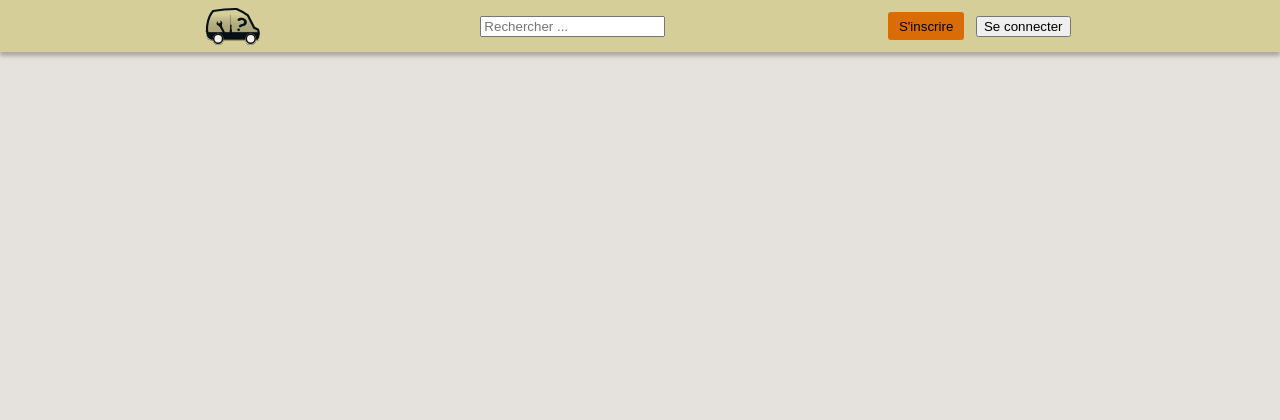
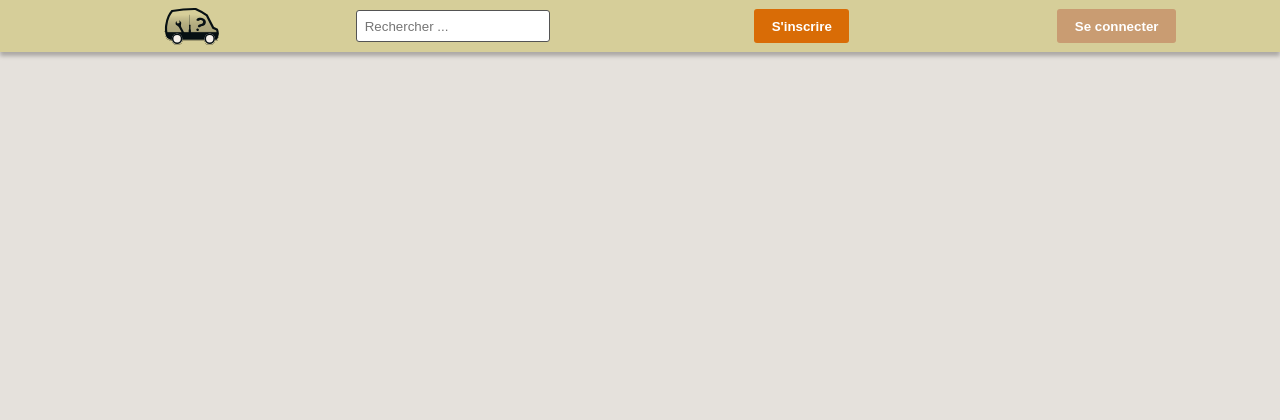
Before and after one commit to axel-paillaud/van-project, a PHP site: page /vancraft/index.php in a window 1280 px wide. Shown: the top 420 px of the page. Run offline with PHP 8.4, Linux system fonts and the light colour scheme.

Commit message:
try to adjust search bar

```diff
--- a/vancraft/style.css
+++ b/vancraft/style.css
@@ -26,15 +26,41 @@ body {
     left: 5%;
 }
 
-.btn-orange-subscribe {
+.btn-orange {
     background-color: #D96C06;
-    padding: 0.5em 0.8em;
+    color: white;
+    padding: 0.7em 1.3em;
     margin: 4px;
     border-radius: 3px;
     border: none;
+    transition: background-color 0.2s;
+}
+
+.btn-orange:hover {
+    background-color: #ae5604;
 }
 
 
 .btn-orange-log-in {
+    background-color: #C99C72;
+    color: white;
+    padding: 0.7em 1.3em;
     margin: 4px;;
+    border-radius: 3px;
+    border: none;
+    transition: background-color 0.2s;
 }
+
+.btn-orange-log-in:hover {
+    background-color: #c08b59;
+}
+
+.search-bar-primary {
+    position: relative;
+    padding: 0.55em;
+    border-radius: 3px;
+    border: 1px;
+    border-color: #545454;
+    border-style: solid;
+    border-width: 1px;
+}
--- a/vancraft/templates/header/header.php
+++ b/vancraft/templates/header/header.php
@@ -1,8 +1,8 @@
 <div class="header-container-offline">
     <a class="logo-xs" href="index.php"><img src="images/logo/logo_xs.svg" alt="logo xs" /></a>
     <input type="text" class="search-bar-primary" name="search-bar" placeholder="Rechercher ...">
-    <div class="header-container-button">
-        <button type="button" class="btn-orange-subscribe" name="sign-in" >S'inscrire</button>
-        <button type="button" class="btn-orange-log-in" name="log-in" >Se connecter</button>
-    </div>
+    <!--<div class="header-container-button"> -->
+        <button type="button" class="btn-orange" name="sign-in" ><b>S'inscrire</b></button>
+        <button type="button" class="btn-orange-log-in" name="log-in" ><b>Se connecter</b></button>
+    <!--</div>-->
 </div>
```
